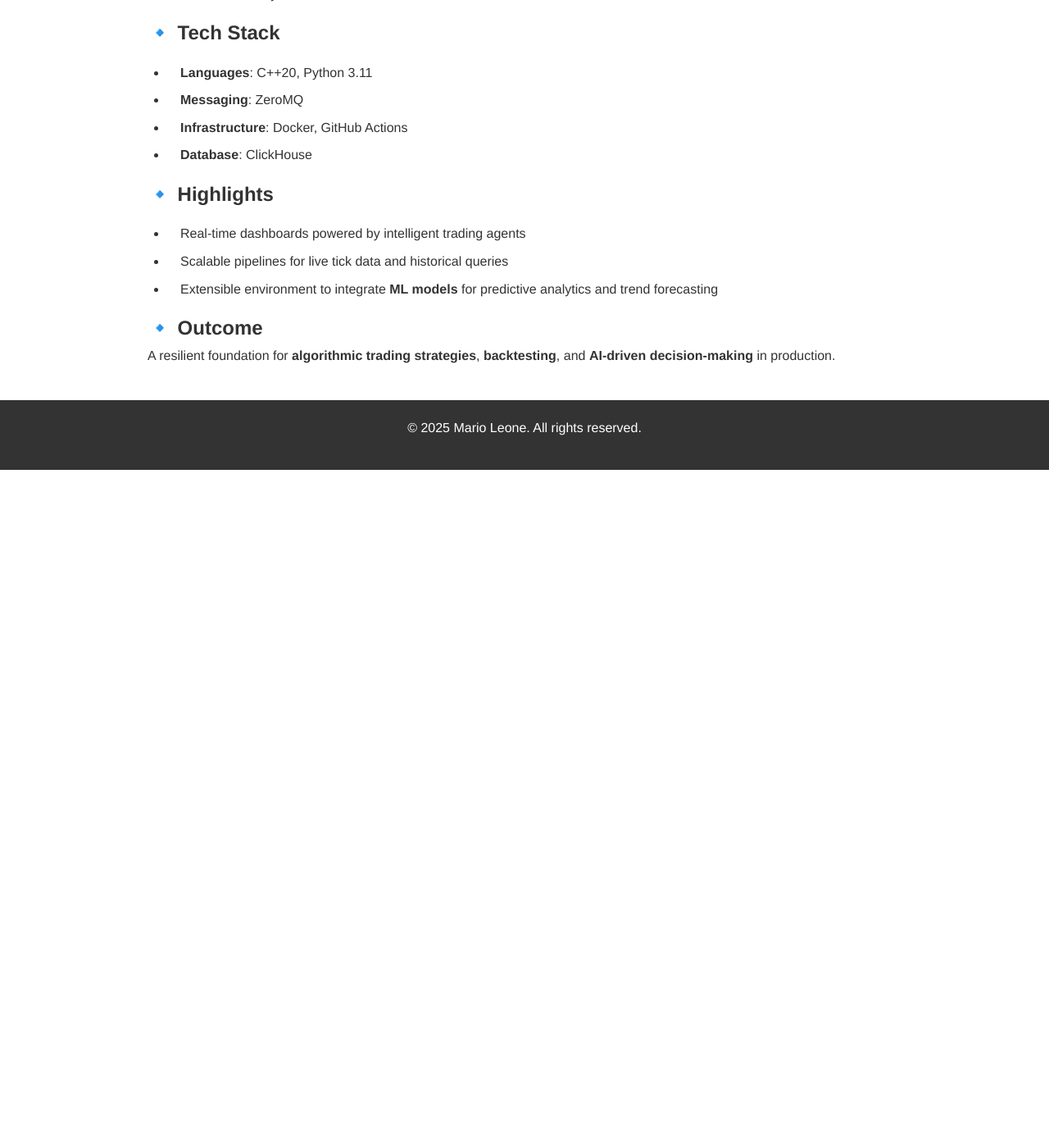
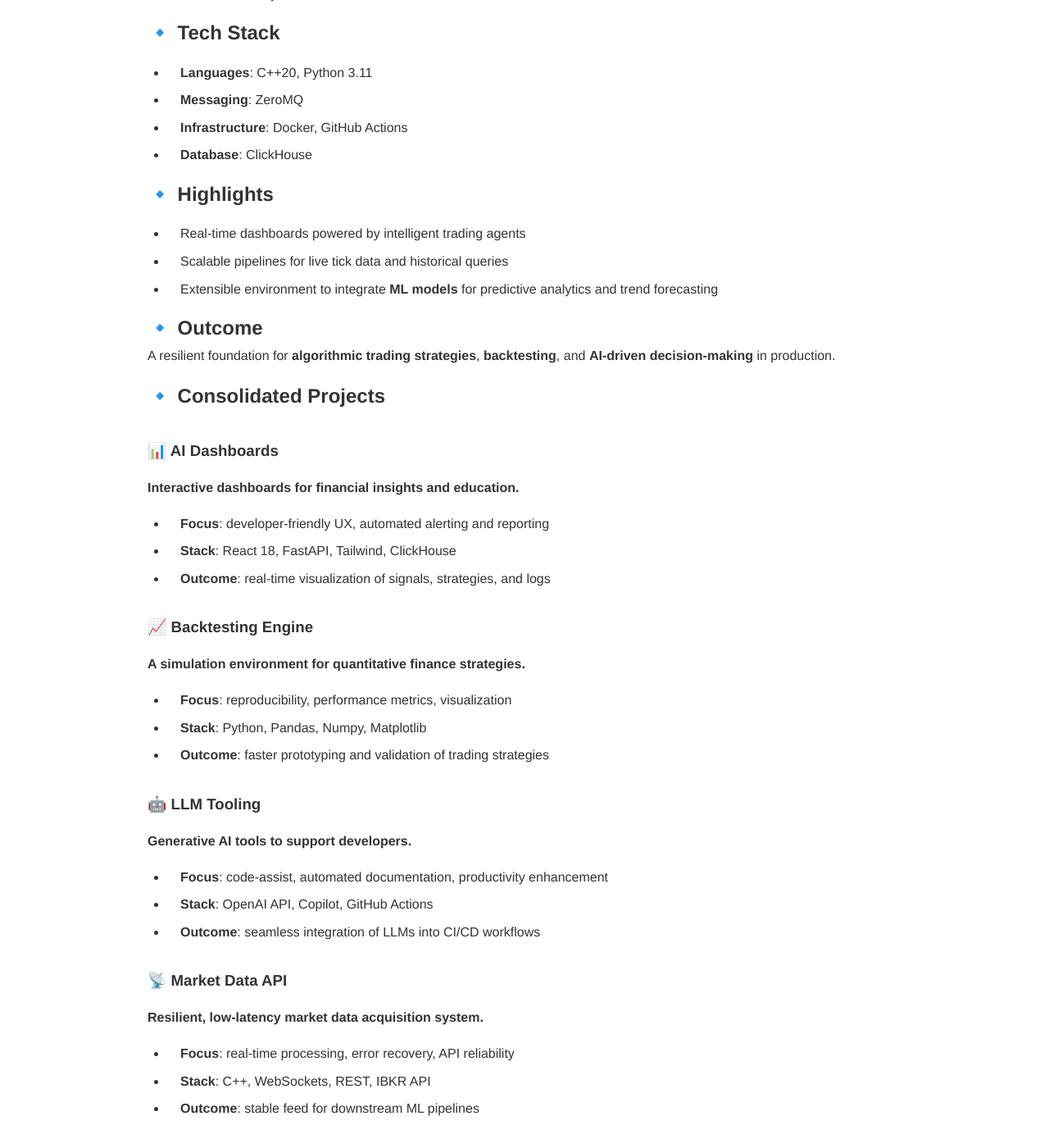
Before and after one commit to AstroMarius/marioleone.github.io, a Jekyll site: the page built from _projects/multiagenthft.md, in a window 1280 px wide and 1400 px high, scrolled down 508 px. Shown: the whole window at 82% size. Built offline with Jekyll 4.4.1, drawn with Linux system fonts in a browser that asks for light colours; before the commit the page ends 1081 px from its top, so only the background shows below that.

Commit message:
refactor: consolidare la descrizione dei progetti in MultiAgentHFT
Le descrizioni dei progetti AI Dashboards, Backtesting Engine, LLM Tooling e Market Data API sono state integrate nella sezione "Consolidated Projects" per una migliore organizzazione e accessibilità delle informazioni.

```diff
--- a/_projects/multiagenthft.md
+++ b/_projects/multiagenthft.md
@@ -27,3 +27,37 @@ Built with a hybrid **C++/Python architecture**, the platform integrates seamles
 
 ## 🔹 Outcome
 A resilient foundation for **algorithmic trading strategies**, **backtesting**, and **AI-driven decision-making** in production.
+
+## 🔹 Consolidated Projects
+
+### 📊 AI Dashboards
+
+**Interactive dashboards for financial insights and education.**
+
+- **Focus**: developer-friendly UX, automated alerting and reporting
+- **Stack**: React 18, FastAPI, Tailwind, ClickHouse
+- **Outcome**: real-time visualization of signals, strategies, and logs
+
+### 📈 Backtesting Engine
+
+**A simulation environment for quantitative finance strategies.**
+
+- **Focus**: reproducibility, performance metrics, visualization
+- **Stack**: Python, Pandas, Numpy, Matplotlib
+- **Outcome**: faster prototyping and validation of trading strategies
+
+### 🤖 LLM Tooling
+
+**Generative AI tools to support developers.**
+
+- **Focus**: code-assist, automated documentation, productivity enhancement
+- **Stack**: OpenAI API, Copilot, GitHub Actions
+- **Outcome**: seamless integration of LLMs into CI/CD workflows
+
+### 📡 Market Data API
+
+**Resilient, low-latency market data acquisition system.**
+
+- **Focus**: real-time processing, error recovery, API reliability
+- **Stack**: C++, WebSockets, REST, IBKR API
+- **Outcome**: stable feed for downstream ML pipelines
```
Also changed, not shown: _projects/ai-dashboards.md (deleted, +0 -13 lines), _projects/backtesting-engine.md (deleted, +0 -13 lines), _projects/llm-tooling.md (deleted, +0 -13 lines), _projects/market-data-api.md (deleted, +0 -13 lines).
